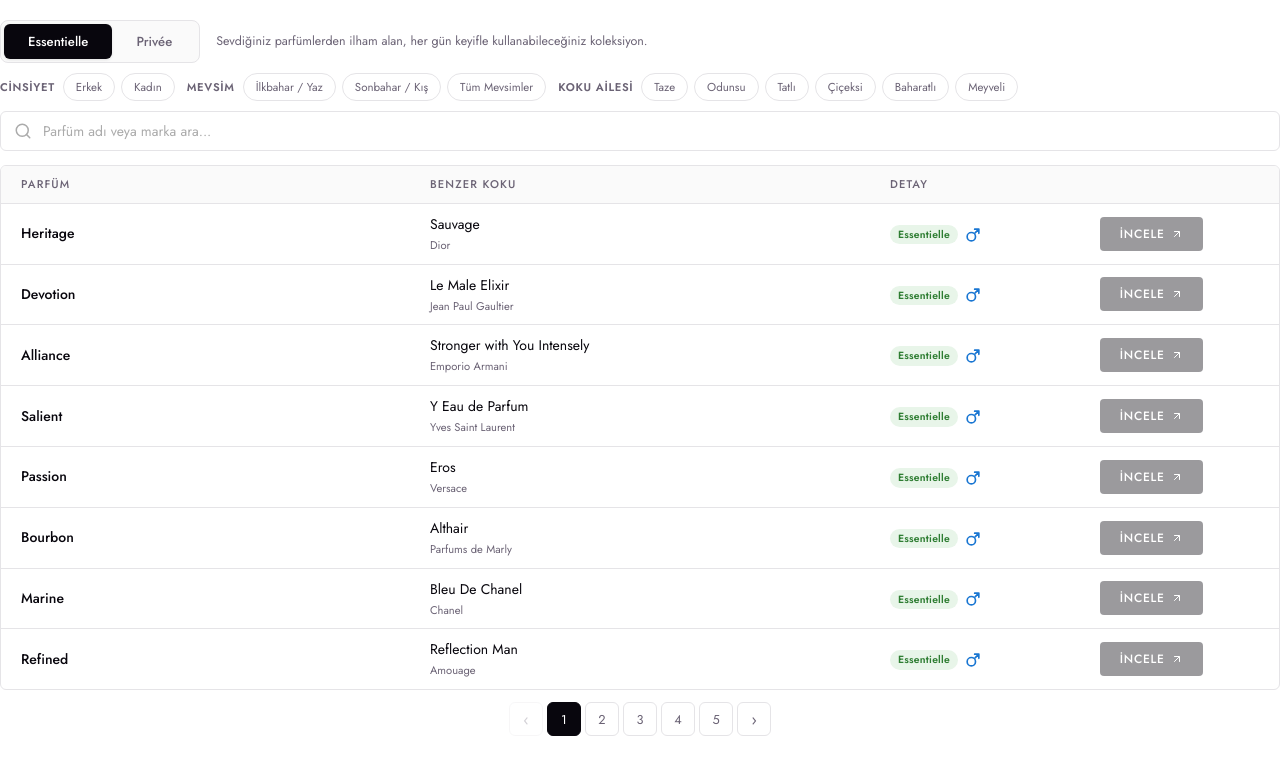
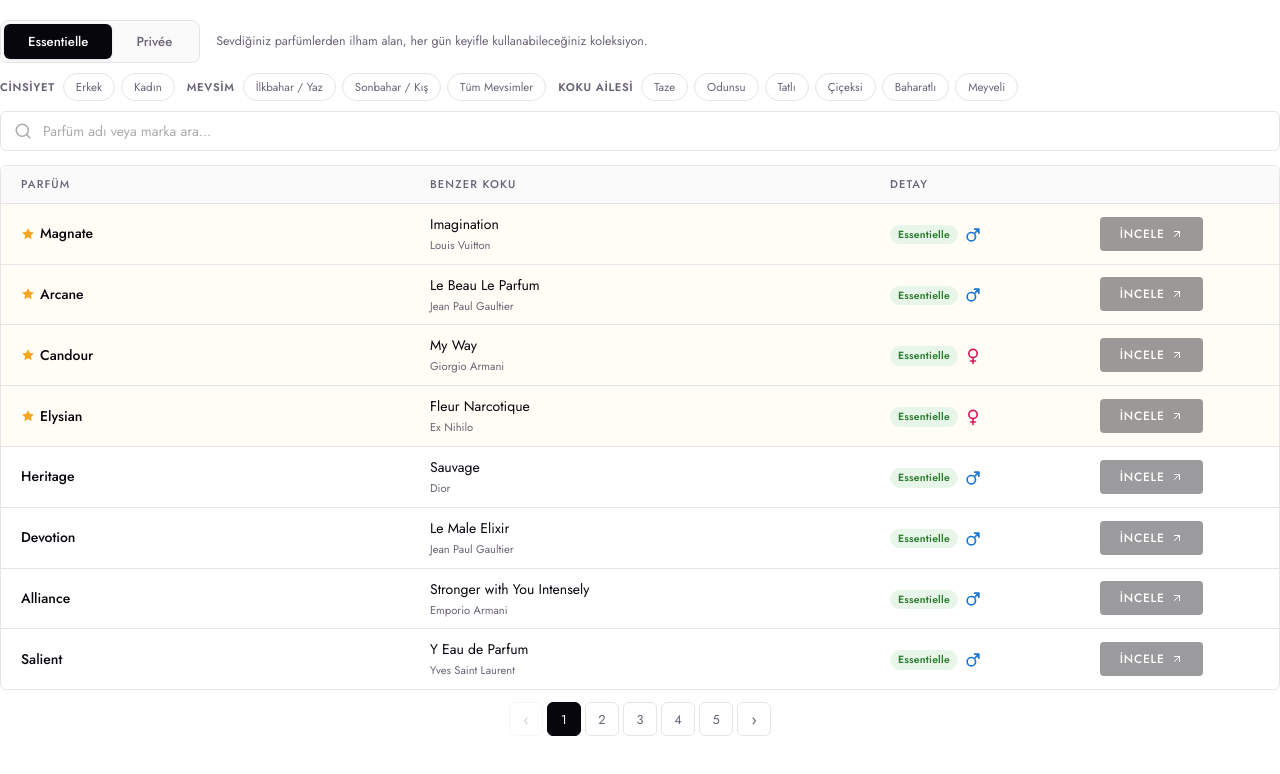
Before and after one commit to emincankarasoy/lunevra-pd, a website built with Vite: page index.html in a window 1280 px wide. Built offline with nearby package versions, Linux system fonts and the light colour scheme.

Commit message:
Add featured stars: Magnate, Arcane, Candour, Elysian

```diff
--- a/src/data.ts
+++ b/src/data.ts
@@ -14,6 +14,7 @@
   scentFamily: ScentFamily;
   productUrl: string;
   priveeProductUrl: string | null;
+  featured?: boolean;
 }
 
 export const perfumes: Perfume[] = [
@@ -31,17 +32,17 @@
   { id: 11, essentielleName: "Paragon", priveeName: "L'Impérial", similarTo: "Aventus", similarBrand: "Creed", gender: "erkek", season: "ilkbahar-yaz", scentFamily: "meyveli", productUrl: "https://lunevra.com.tr/paragon-eau-de-parfum", priveeProductUrl: "https://lunevra.com.tr/l-imperial-eau-de-parfum" },
   { id: 12, essentielleName: "Grande", priveeName: "Monsieur Élégant", similarTo: "Gentleman", similarBrand: "Givenchy", gender: "erkek", season: "tum-mevsimler", scentFamily: "odunsu", productUrl: "https://lunevra.com.tr/grande-eau-de-parfum", priveeProductUrl: "https://lunevra.com.tr/monsieur-elegant-eau-de-parfum" },
   { id: 13, essentielleName: "Piquant", priveeName: "Élixir Vanillé", similarTo: "Tobacco Vanille", similarBrand: "Tom Ford", gender: "erkek", season: "sonbahar-kis", scentFamily: "tatli", productUrl: "https://lunevra.com.tr/piquant-eau-de-parfum", priveeProductUrl: "https://lunevra.com.tr/elixir-vanille-eau-de-parfum" },
-  { id: 14, essentielleName: "Magnate", priveeName: null, similarTo: "Imagination", similarBrand: "Louis Vuitton", gender: "erkek", season: "ilkbahar-yaz", scentFamily: "taze", productUrl: "https://lunevra.com.tr/magnate-eau-de-parfum", priveeProductUrl: null },
+  { id: 14, essentielleName: "Magnate", priveeName: null, similarTo: "Imagination", similarBrand: "Louis Vuitton", gender: "erkek", season: "ilkbahar-yaz", scentFamily: "taze", productUrl: "https://lunevra.com.tr/magnate-eau-de-parfum", priveeProductUrl: null, featured: true },
   { id: 15, essentielleName: "Verdant", priveeName: null, similarTo: "Torino 21", similarBrand: "Xerjoff", gender: "erkek", season: "ilkbahar-yaz", scentFamily: "taze", productUrl: "https://lunevra.com.tr/verdant-eau-de-parfum", priveeProductUrl: null },
-  { id: 16, essentielleName: "Arcane", priveeName: null, similarTo: "Le Beau Le Parfum", similarBrand: "Jean Paul Gaultier", gender: "erkek", season: "ilkbahar-yaz", scentFamily: "tatli", productUrl: "https://lunevra.com.tr/arcane-eau-de-parfum", priveeProductUrl: null },
+  { id: 16, essentielleName: "Arcane", priveeName: null, similarTo: "Le Beau Le Parfum", similarBrand: "Jean Paul Gaultier", gender: "erkek", season: "ilkbahar-yaz", scentFamily: "tatli", productUrl: "https://lunevra.com.tr/arcane-eau-de-parfum", priveeProductUrl: null, featured: true },
   { id: 17, essentielleName: "Regnant", priveeName: null, similarTo: "Bois Imperial", similarBrand: "Essential Parfums", gender: "erkek", season: "tum-mevsimler", scentFamily: "odunsu", productUrl: "https://lunevra.com.tr/regnant-eau-de-parfum", priveeProductUrl: null },
 
   // ---- KADIN ----
   { id: 24, essentielleName: "Sublime", priveeName: null, similarTo: "Erba Pura", similarBrand: "Xerjoff", gender: "kadin", season: "ilkbahar-yaz", scentFamily: "meyveli", productUrl: "https://lunevra.com.tr/sublime-eau-de-parfum", priveeProductUrl: null },
   { id: 30, essentielleName: "Radiant", priveeName: "Charme Absolu", similarTo: "Goddess", similarBrand: "Burberry", gender: "kadin", season: "sonbahar-kis", scentFamily: "tatli", productUrl: "https://lunevra.com.tr/radiant-eau-de-parfum", priveeProductUrl: "https://lunevra.com.tr/charme-absolu-eau-de-parfum" },
-  { id: 25, essentielleName: "Candour", priveeName: null, similarTo: "My Way", similarBrand: "Giorgio Armani", gender: "kadin", season: "ilkbahar-yaz", scentFamily: "ciceksi", productUrl: "https://lunevra.com.tr/candour-eau-de-parfum", priveeProductUrl: null },
+  { id: 25, essentielleName: "Candour", priveeName: null, similarTo: "My Way", similarBrand: "Giorgio Armani", gender: "kadin", season: "ilkbahar-yaz", scentFamily: "ciceksi", productUrl: "https://lunevra.com.tr/candour-eau-de-parfum", priveeProductUrl: null, featured: true },
   { id: 31, essentielleName: "Nomadic", priveeName: "Libre Lumière", similarTo: "Libre", similarBrand: "Yves Saint Laurent", gender: "kadin", season: "tum-mevsimler", scentFamily: "ciceksi", productUrl: "https://lunevra.com.tr/nomadic-eau-de-parfum", priveeProductUrl: "https://lunevra.com.tr/libre-lumiere-eau-de-parfum" },
-  { id: 26, essentielleName: "Elysian", priveeName: null, similarTo: "Fleur Narcotique", similarBrand: "Ex Nihilo", gender: "kadin", season: "ilkbahar-yaz", scentFamily: "ciceksi", productUrl: "https://lunevra.com.tr/elysian-eau-de-parfum", priveeProductUrl: null },
+  { id: 26, essentielleName: "Elysian", priveeName: null, similarTo: "Fleur Narcotique", similarBrand: "Ex Nihilo", gender: "kadin", season: "ilkbahar-yaz", scentFamily: "ciceksi", productUrl: "https://lunevra.com.tr/elysian-eau-de-parfum", priveeProductUrl: null, featured: true },
   { id: 32, essentielleName: "Pristine", priveeName: "Muse Intemporelle", similarTo: "Coco Mademoiselle", similarBrand: "Chanel", gender: "kadin", season: "tum-mevsimler", scentFamily: "ciceksi", productUrl: "https://lunevra.com.tr/pristine-eau-de-parfum", priveeProductUrl: "https://lunevra.com.tr/muse-intemporelle-eau-de-parfum" },
   { id: 27, essentielleName: "Amoret", priveeName: null, similarTo: "Bombshell", similarBrand: "Victoria's Secret", gender: "kadin", season: "ilkbahar-yaz", scentFamily: "meyveli", productUrl: "https://lunevra.com.tr/amoret-eau-de-parfum", priveeProductUrl: null },
   { id: 33, essentielleName: "Melliflu", priveeName: "Caramel Blanc", similarTo: "Eclaire", similarBrand: "Lattafa", gender: "kadin", season: "sonbahar-kis", scentFamily: "tatli", productUrl: "https://lunevra.com.tr/melliflu-eau-de-parfum", priveeProductUrl: "https://lunevra.com.tr/caramel-blanc-eau-de-parfum" },
@@ -65,7 +66,7 @@
   season: Season | null,
   scentFamily: ScentFamily | null,
 ): Perfume[] {
-  return perfumes.filter((p) => {
+  const filtered = perfumes.filter((p) => {
     if (collection === "privee" && !p.priveeName) return false;
     if (gender) {
       const genderMatch = p.gender === gender || p.gender === "unisex";
@@ -75,4 +76,5 @@
     if (scentFamily && p.scentFamily !== scentFamily) return false;
     return true;
   });
+  return filtered.sort((a, b) => (b.featured ? 1 : 0) - (a.featured ? 1 : 0));
 }
--- a/src/style.css
+++ b/src/style.css
@@ -273,6 +273,20 @@
 .perfume-name {
   font-weight: 500;
   color: var(--color-text);
+  display: flex;
+  align-items: center;
+  gap: 5px;
+}
+
+.star-icon {
+  width: 14px;
+  height: 14px;
+  color: #f5a623;
+  flex-shrink: 0;
+}
+
+.featured-row {
+  background: #fffdf5;
 }
 
 .perfume-tags {
--- a/src/table.ts
+++ b/src/table.ts
@@ -1,6 +1,8 @@
 import type { Perfume, Collection } from "./data";
 
 const ARROW_ICON = `<svg viewBox="0 0 24 24" fill="none" stroke="currentColor" stroke-width="2" stroke-linecap="round" stroke-linejoin="round"><path d="M7 17l9.2-9.2M17 17V7H7"/></svg>`;
+
+const STAR_ICON = `<svg class="star-icon" viewBox="0 0 24 24" fill="currentColor"><path d="M12 2l3.09 6.26L22 9.27l-5 4.87 1.18 6.88L12 17.77l-6.18 3.25L7 14.14 2 9.27l6.91-1.01L12 2z"/></svg>`;
 
 const GENDER_ICON: Record<string, string> = {
   erkek: `<svg class="gender-icon erkek" viewBox="0 0 24 24" fill="none" stroke="currentColor" stroke-width="2" stroke-linecap="round" stroke-linejoin="round"><circle cx="10" cy="14" r="5"/><path d="M19 5l-4.5 4.5M19 5h-5M19 5v5"/></svg>`,
@@ -39,11 +41,12 @@
   const rows = paged
     .map((p) => {
       const displayName = collection === "privee" ? (p.priveeName ?? p.essentielleName) : p.essentielleName;
-      const productUrl = collection === "privee" && p.priveeProductUrl ? p.priveeProductUrl : p.productUrl;
+      const starBadge = p.featured ? STAR_ICON : "";
+      // const productUrl = collection === "privee" && p.priveeProductUrl ? p.priveeProductUrl : p.productUrl;
       return `
-    <tr>
-      <td data-label="Parfüm">
-        <div class="perfume-name">${escapeHtml(displayName)}</div>
+    <tr${p.featured ? ' class="featured-row"' : ""}>
+      <td data-label="Parf\u00fcm">
+        <div class="perfume-name">${starBadge}${escapeHtml(displayName)}</div>
       </td>
       <td data-label="Benzer Koku">
         <div class="similar-cell">
```
